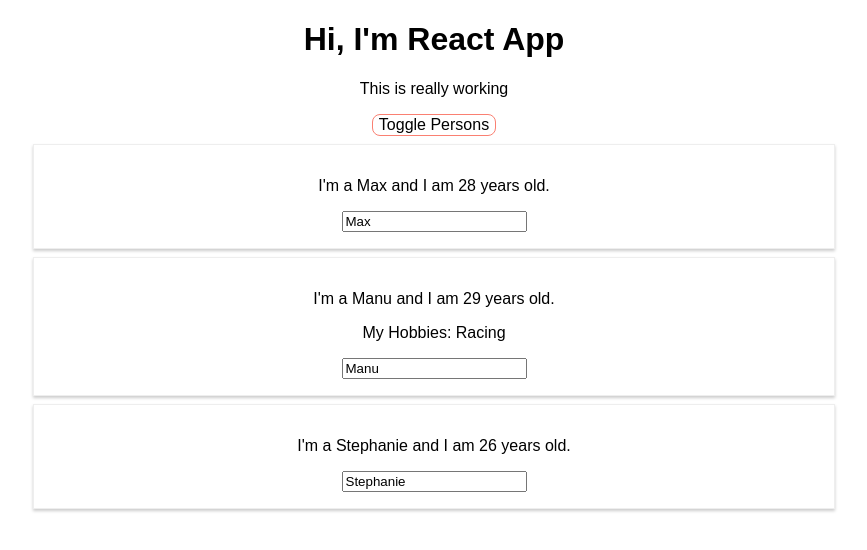
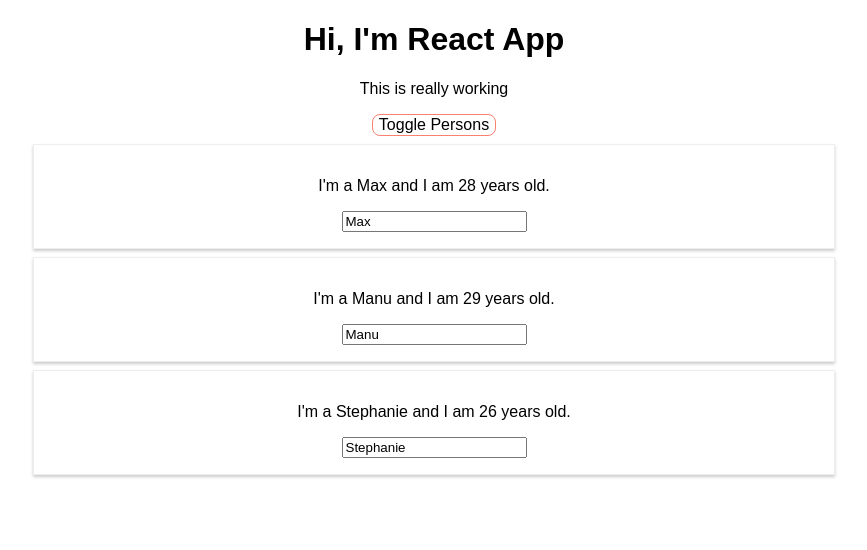
Before and after one commit to Shwartz/react-training, a React (Create React App) app: page / in a window 1280 px wide. Both pictures are taken after a click on the button "Toggle Persons". Shown: the top 550 px of the page, without its empty margins (206-1073 px from the left). Built offline with nearby package versions, Linux system fonts and the light colour scheme.

Commit message:
Section 4, 53 map and list output

```diff
--- a/src/App.js
+++ b/src/App.js
@@ -56,7 +56,10 @@ class App extends Component {
     if (this.state.showPersons) {
       personsBlock = (
         <div>
-          <Person
+          {this.state.persons.map(person => {
+            return <Person name={person.name} age={person.age} />
+          })}
+          {/*<Person
             name={persons[0].name}
             age={persons[0].age}/>
 
@@ -69,7 +72,7 @@ class App extends Component {
 
           <Person
             name={persons[2].name}
-            age={persons[2].age}/>
+            age={persons[2].age}/>*/}
         </div>
       )
     }
```
